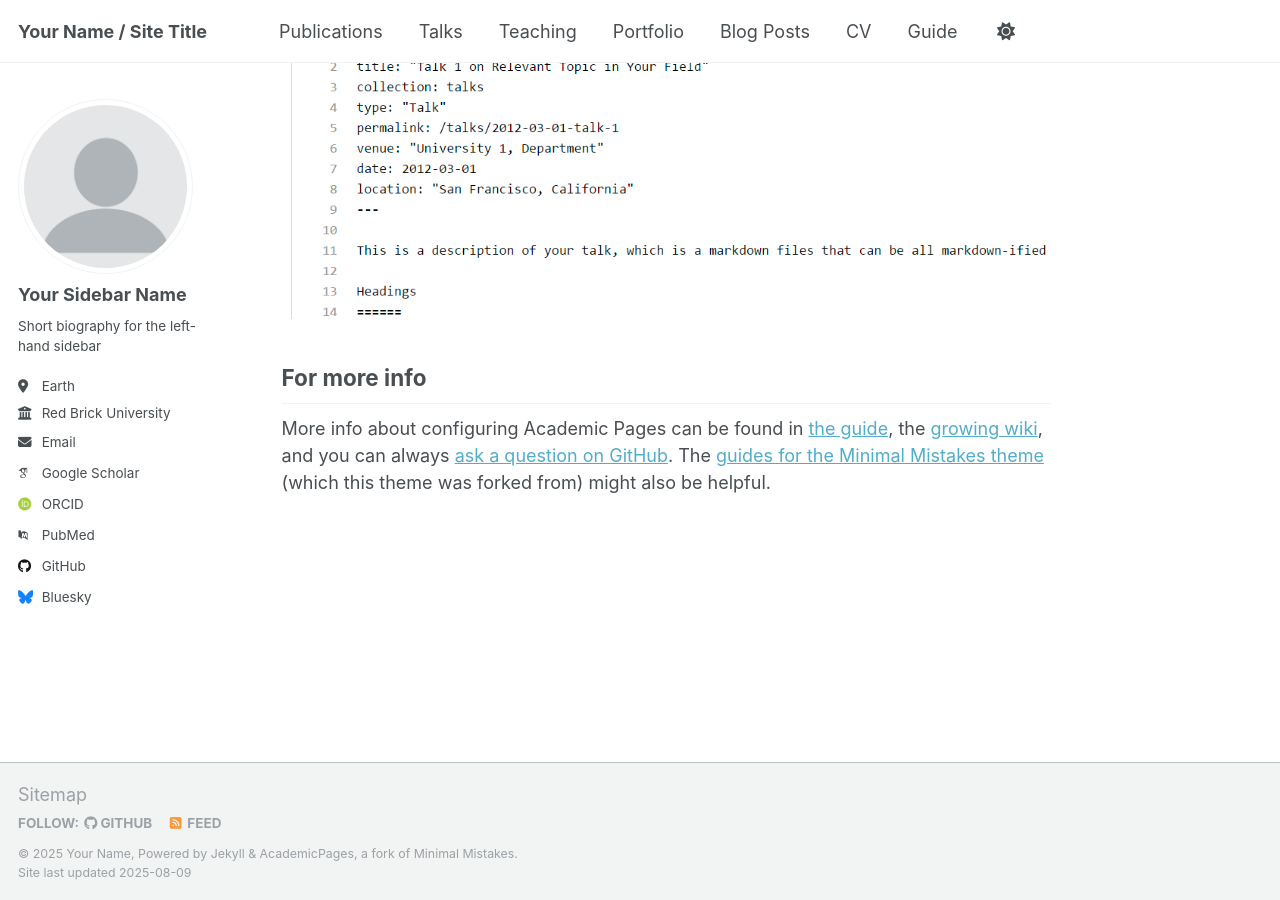
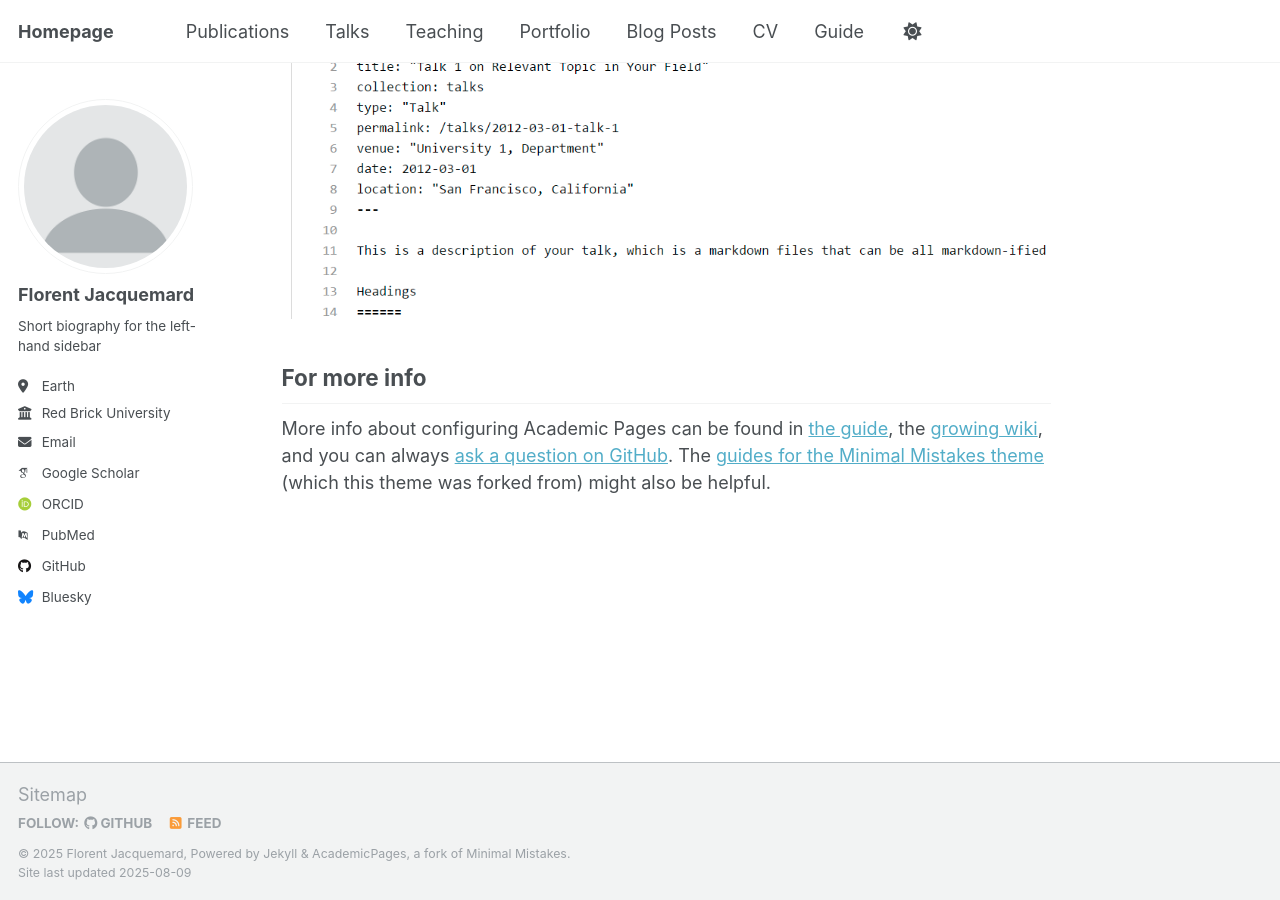
Before and after one commit to florent-jacquemard/florent-jacquemard.github.io, a Jekyll site: the page built from _pages/about.md, in a window 1280 px wide and 900 px high, scrolled down 2880 px. Built offline with Jekyll 4.4.1, drawn with Linux system fonts in a browser that asks for light colours; some web fonts are replaced; a script that is not in the unit is left out.

Commit message:
Update _config.yml

```diff
--- a/_config.yml
+++ b/_config.yml
@@ -9,13 +9,13 @@
 # Basic Site Settings
 locale                   : "en-US"
 site_theme               : "default"
-title                    : "Your Name / Site Title"
+title                    : "Homepage"
 title_separator          : "-"
-name                     : &name "Your Name"
-description              : &description "personal description"
-url                      : https://academicpages.github.io # the base hostname & protocol for your site e.g. "https://[your GitHub username].github.io" or if you already have some other page hosted on Github then use "https://[your GitHub username].github.io/[Your Repo Name]"
+name                     : &name "Florent Jacquemard"
+description              : &description "personal page"
+url                      : https://florent-jacquemard.github.io # the base hostname & protocol for your site e.g. "https://[your GitHub username].github.io" or if you already have some other page hosted on Github then use "https://[your GitHub username].github.io/[Your Repo Name]"
 baseurl                  : "" # the subpath of your site, e.g. "/blog"
-repository               : "academicpages/academicpages.github.io"
+repository               : "florent-jacquemard/florent-jacquemard.github.io"
 
 # Site Author - The following control what appear as part of the author content on the side bar.
 #               If a field is blank the icon and link will not appear, otherwise it will be shown.
@@ -23,7 +23,7 @@
 author:
   # Biographic information
   avatar           : "profile.png"
-  name             : "Your Sidebar Name"
+  name             : "Florent Jacquemard"
   pronouns         : # example: "she/her"
   bio              : "Short biography for the left-hand sidebar"
   location         : "Earth"
```
